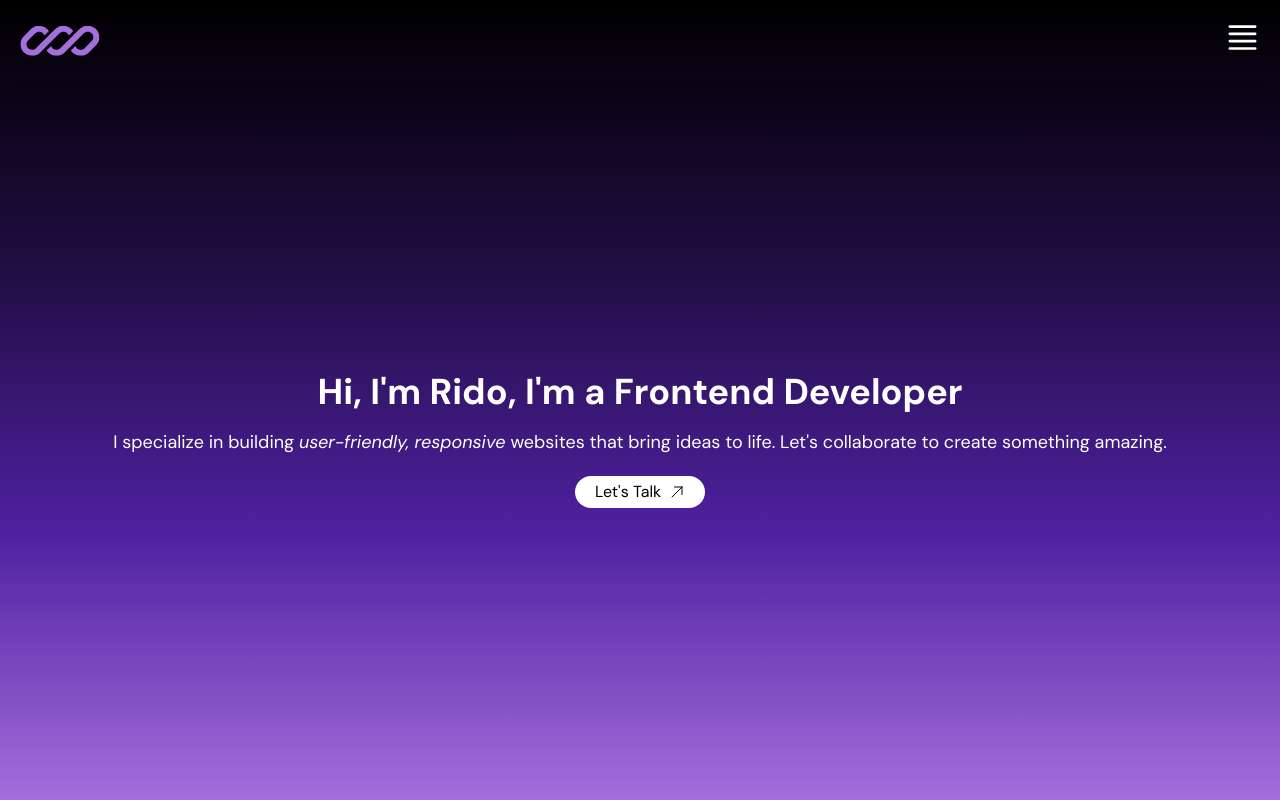
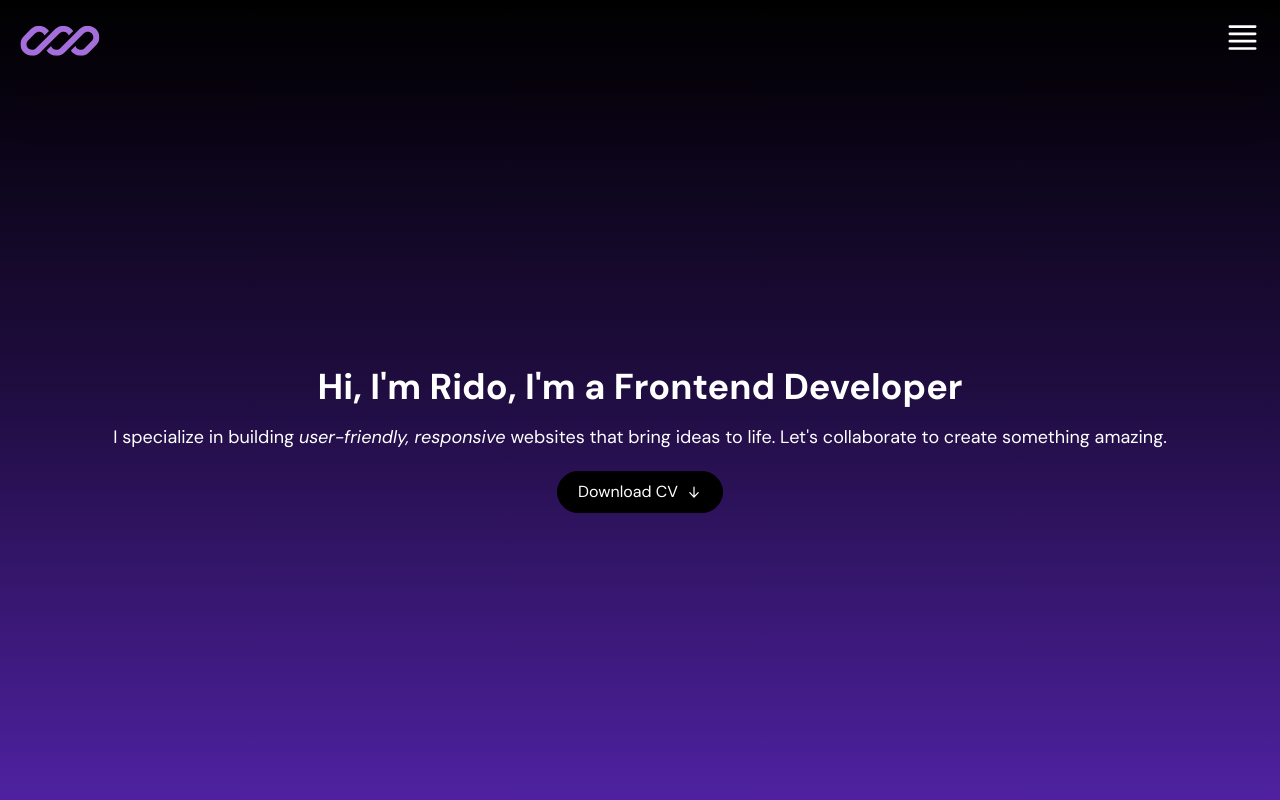
Before and after one commit to riddsep/portfolio-v2, a React (Vite) app: page / in a window 1280 px wide. Built offline with nearby package versions, Linux system fonts and the light colour scheme.

Commit message:
init  project

```diff
--- a/src/ui/Hero.jsx
+++ b/src/ui/Hero.jsx
@@ -1,4 +1,4 @@
-import { HiOutlineArrowUpRight } from "react-icons/hi2";
+import { HiMiniArrowDown, HiMiniArrowRight } from "react-icons/hi2";
 import Navbar from "./Navbar";
 
 function Hero() {
@@ -14,10 +14,10 @@ function Hero() {
           that bring ideas to life. Let&apos;s collaborate to create something
           amazing.
         </p>
-        <div className="flex justify-center">
-          <button className="mt-5 flex w-fit items-center gap-2 rounded-3xl bg-white px-5 py-1 text-black">
-            Let&apos;s Talk
-            <HiOutlineArrowUpRight />
+        <div className="mt-5 flex items-center justify-center">
+          <button className="flex w-fit items-center gap-2 rounded-3xl border border-black bg-black px-5 py-2">
+            Download CV
+            <HiMiniArrowDown />
           </button>
         </div>
       </div>
--- a/tailwind.config.js
+++ b/tailwind.config.js
@@ -8,8 +8,7 @@ export default {
         inter: ["Inter", "sans-serif"],
       },
       backgroundImage: {
-        gradient:
-          "linear-gradient(to bottom, #000000, #200D42, #4F21A1, #A46EDB)",
+        gradient: "linear-gradient(to bottom, #000000, #200D42, #4F21A1)",
       },
     },
   },
```
